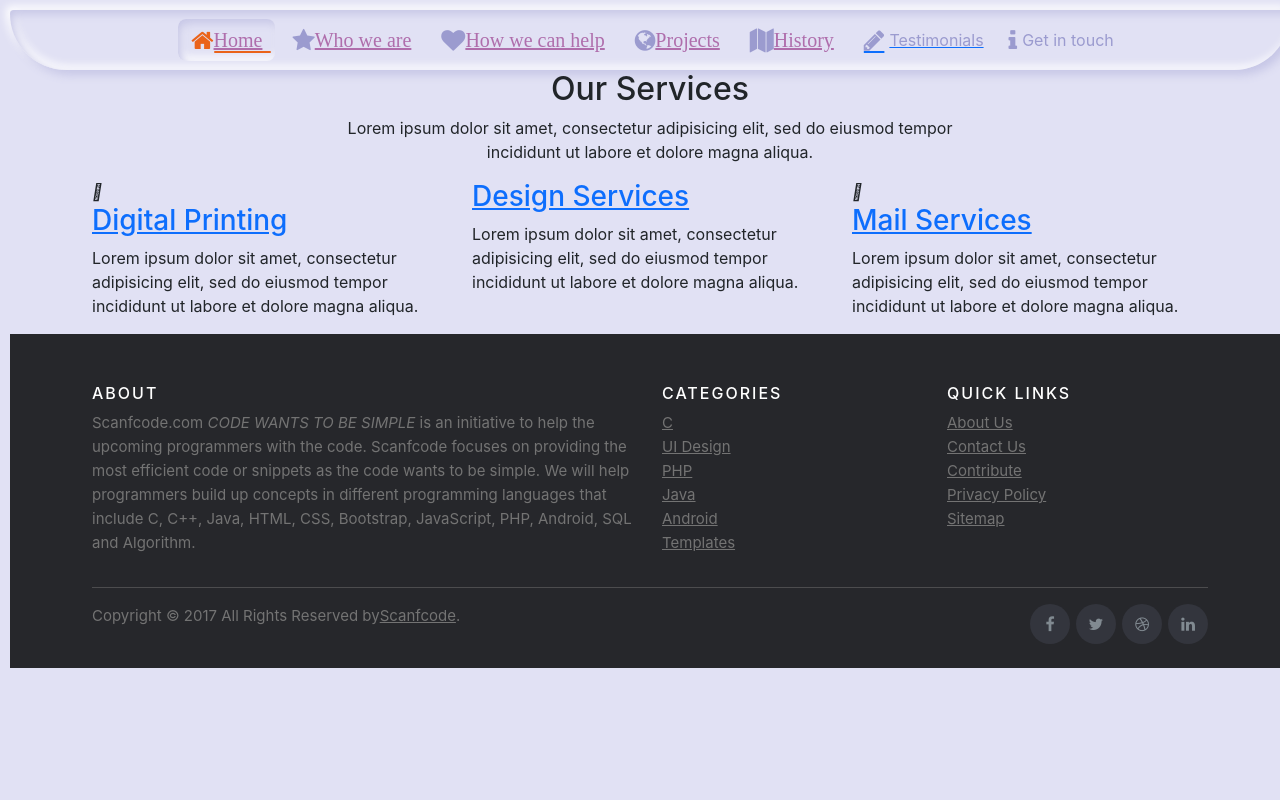
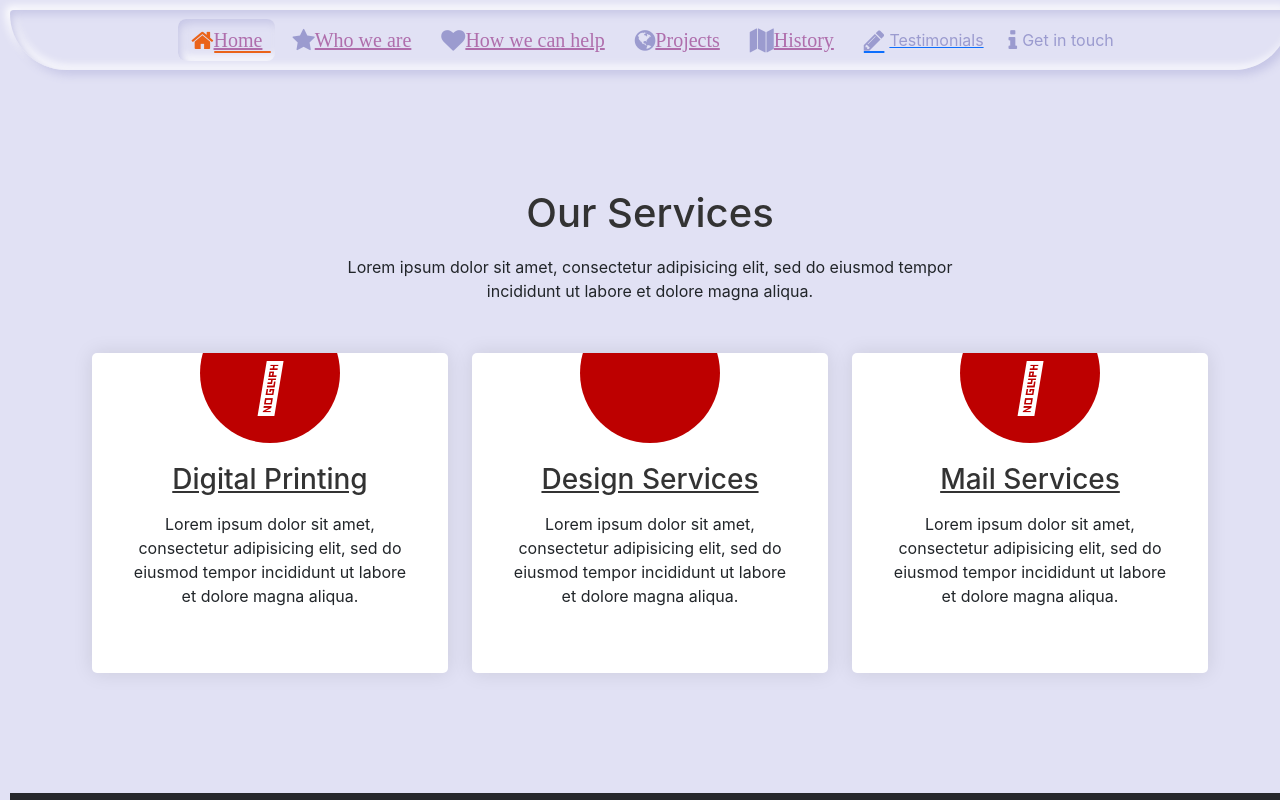
Before and after one commit to deieva/project-10.11.2021, a React (Create React App) app: page /howwecanhelp in a window 1280 px wide. Shown: the top 800 px of the page. Built offline with nearby package versions, Linux system fonts and the light colour scheme; some icons are missing.

Commit message:
update styles

```diff
--- /dev/null
+++ b/src/Assets/Css/HowWeCanHelp.css
@@ -0,0 +1,87 @@
+section {
+    padding: 60px 0;
+    /* min-height: 100vh;*/
+  }
+
+  .section-padding {
+    padding: 120px 0;
+  }
+
+  .section-title {
+    margin-bottom: 50px;
+  }
+
+  .section-title h2 {
+    font-size: 40px;
+    line-height: 45px;
+    position: relative;
+    margin-bottom: 20px;
+    color: #333333;
+    text-transform: capitalize;
+  }
+
+  .services-area {
+    margin-bottom: -30px;
+  }
+  .serviecs-block .single-serviecs-block {
+    margin: 30px 0;
+  }
+  .single-serviecs-block {
+    padding: 30px 40px;
+    background-color: rgb(255, 255, 255);
+    box-shadow: 0px 0px 20px 0px rgba(0, 0, 0, 0.1);
+    border-radius: 5px;
+    text-align: center;
+    overflow: hidden;
+    position: relative;
+    display: block;
+    height: 320px;
+    margin-bottom: 30px;
+  }
+
+  .single-serviecs-block:hover {
+    background: #bd0000;
+    color: #fff;
+  }
+  .single-serviecs-block:hover h3 a {
+    color: #fff;
+    margin-top: 180px;
+  }
+  .single-serviecs-block:hover p {
+    display: none;
+  }
+  .single-serviecs-block:hover i {
+    top: 50%;
+    left: 50%;
+    transform: translate(-50%, -90%);
+    background: #fff;
+    color: #eb3b5a;
+    height: 100px;
+    width: 100px;
+    font-size: 40px;
+    line-height: 100px;
+  }
+  .single-serviecs-block h3 a {
+    color: #333333;
+    margin-bottom: 15px;
+    margin-top: 80px;
+    display: block;
+    overflow: hidden;
+    transition: 0.5s;
+  }
+
+  .single-serviecs-block i {
+    color: #fff;
+    font-size: 50px;
+    height: 140px;
+    width: 140px;
+    line-height: 170px;
+    text-align: center;
+    background: #bd0000;
+    border-radius: 50%;
+    position: absolute;
+    top: -50px;
+    left: 50%;
+    transform: translateX(-50%);
+    transition: 0.6s;
+  }
--- a/src/Views/HowWeCanHelp.js
+++ b/src/Views/HowWeCanHelp.js
@@ -1,3 +1,5 @@
+import '../Assets/Css/HowWeCanHelp.css';
+
 function HowWeCanHelp() {
 
     return (
```
